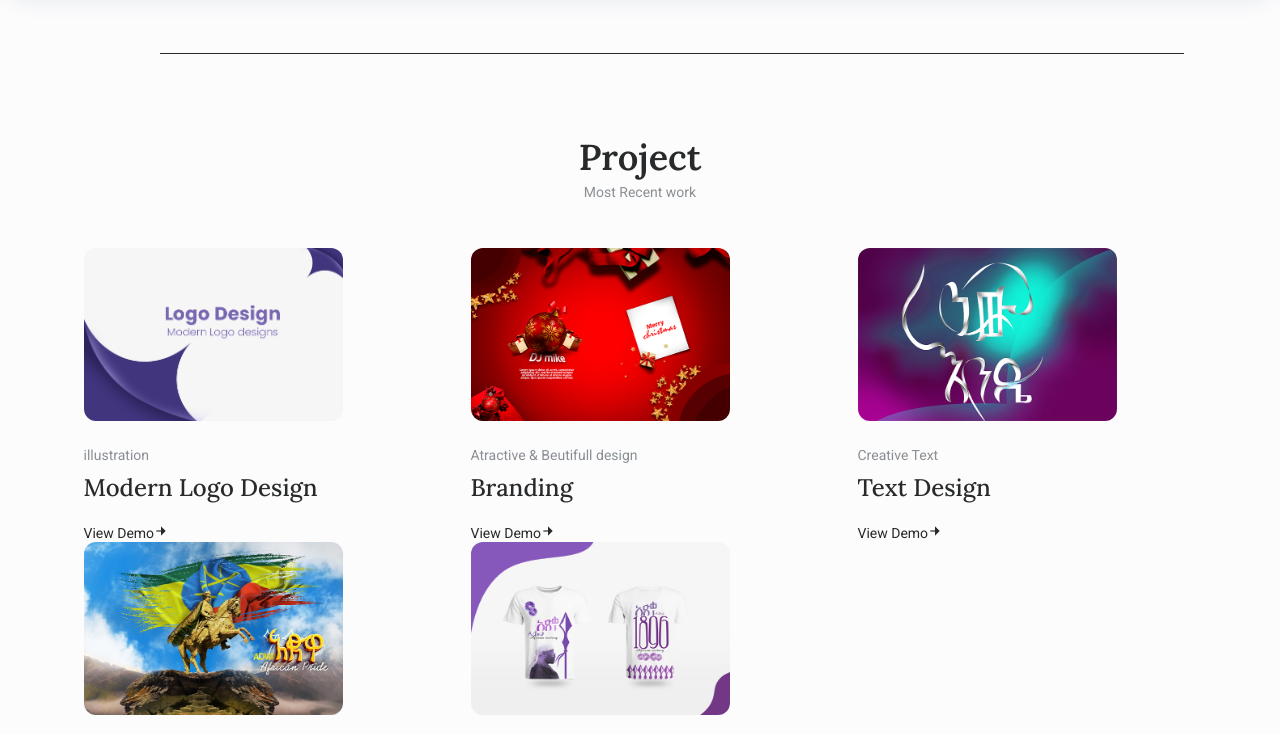
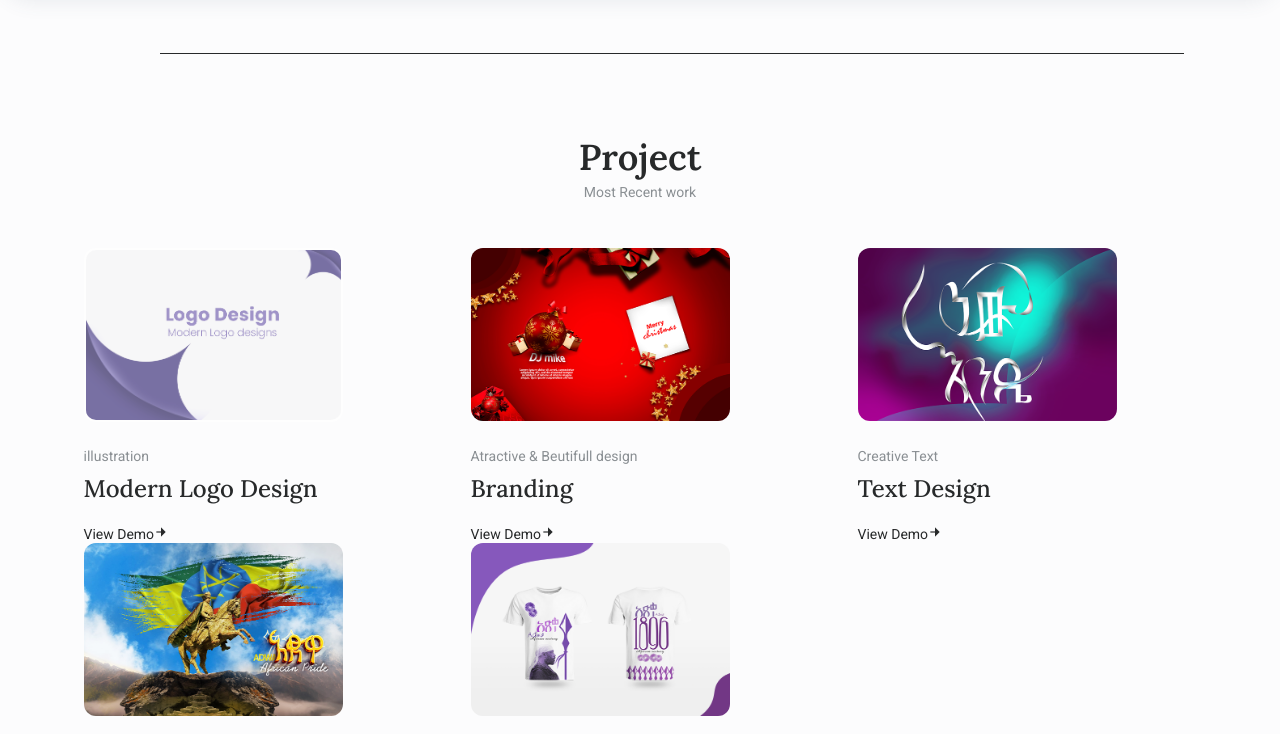
Before and after one commit to Beyrejemal/behredin, a plain HTML site: page beyre.com/index.html in a window 1280 px wide. In both pictures the pointer is over the picture 213 px from the left and 2715 px from the top of the page. Shown: the part 2381-3115 px from the top of the page. Drawn offline with nearby package versions, Linux system fonts and the light colour scheme.

Commit message:
Update styles.css

```diff
--- a/beyre.com/styles.css
+++ b/beyre.com/styles.css
@@ -626,6 +626,10 @@ color: var(--title-color);
 .project__container{
   overflow: initial;
 }
+.project__content img:hover{
+  opacity: 70%;
+  border: 2px solid white;
+}
 
 .project__content{
   display: grid;
```
